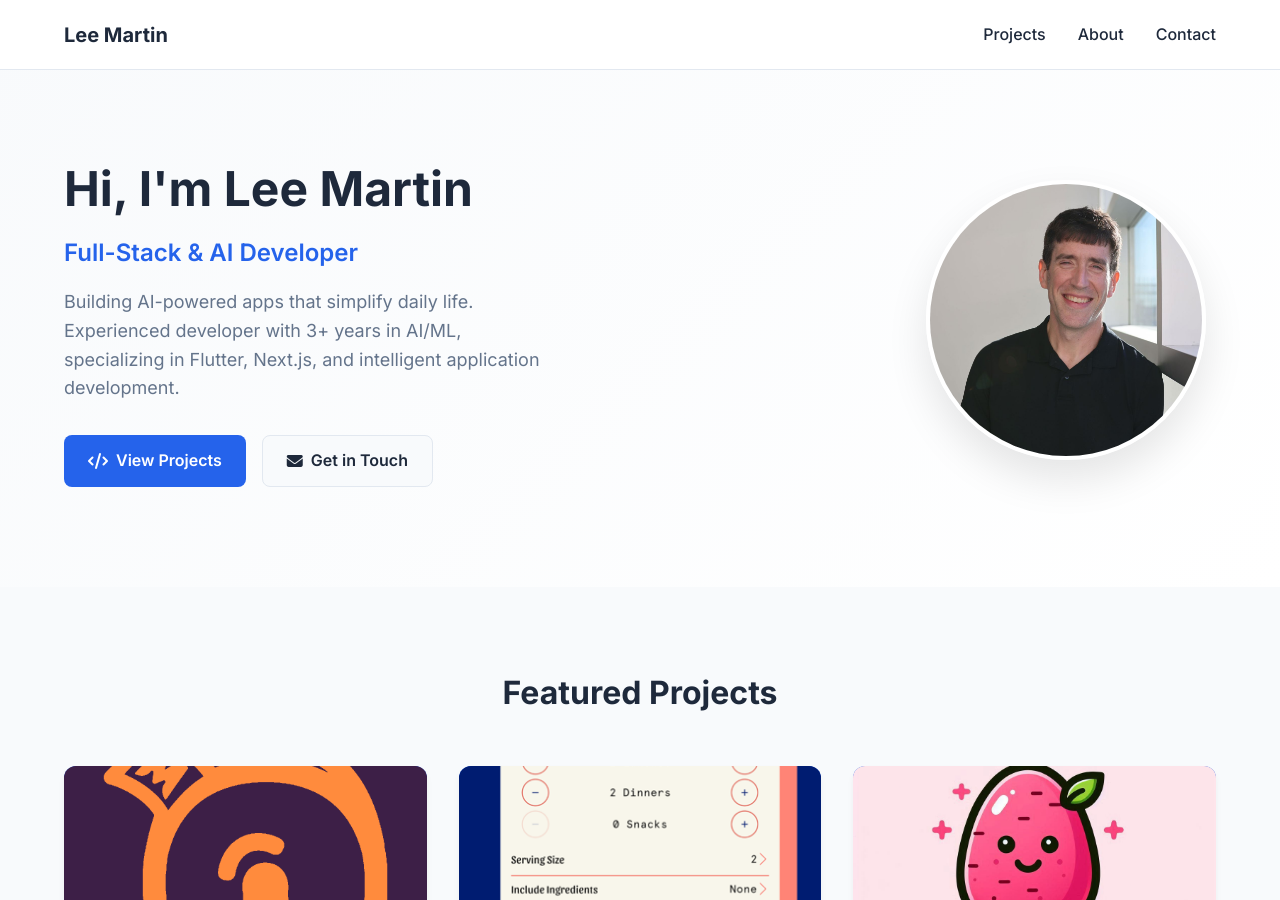
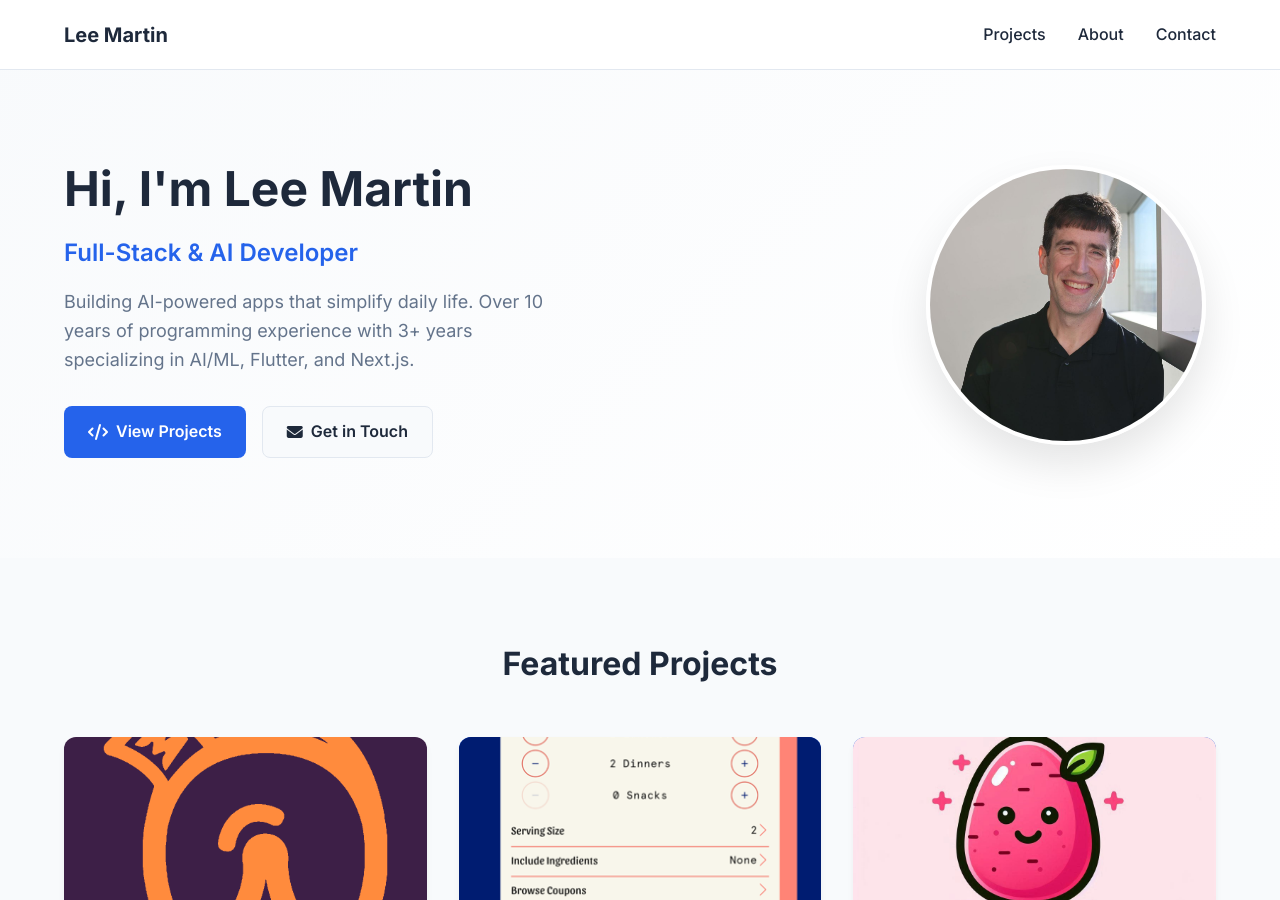
Before and after one commit to lbm54/personal_website, a Jekyll site: the page built from index.html, in a window 1280 px wide and 900 px high. Built offline with Jekyll 4.4.1, drawn with Linux system fonts in a browser that asks for light colours; some of the changed text lies outside the part shown.

Commit message:
Add GroupAccess project and update hero with 10+ years experience
- Update homepage hero to highlight 10+ years programming experience
  and 3+ years specializing in AI/ML
- Add BCBSAL GroupAccess as a featured project on homepage
- Create GroupAccess project detail page

🤖 Generated with [Claude Code](https://claude.com/claude-code)

Co-Authored-By: Claude Opus 4.5 <noreply@anthropic.com>

```diff
--- a/index.html
+++ b/index.html
@@ -10,7 +10,7 @@ title: Home
       <div class="hero-text">
         <h1>Hi, I'm Lee Martin</h1>
         <p class="tagline">Full-Stack & AI Developer</p>
-        <p class="description">Building AI-powered apps that simplify daily life. Experienced developer with 3+ years in AI/ML, specializing in Flutter, Next.js, and intelligent application development.</p>
+        <p class="description">Building AI-powered apps that simplify daily life. Over 10 years of programming experience with 3+ years specializing in AI/ML, Flutter, and Next.js.</p>
         <div class="hero-buttons">
           <a href="#projects" class="btn btn-primary">
             <i class="fas fa-code"></i> View Projects
@@ -142,6 +142,22 @@ title: Home
         </div>
       </article>
 
+      <!-- BCBS GroupAccess -->
+      <article class="project-card">
+        <div class="project-card-image">
+          <i class="fas fa-hospital placeholder-icon"></i>
+        </div>
+        <div class="project-card-content">
+          <h3><a href="{{ '/projects/groupaccess/' | relative_url }}">BCBSAL GroupAccess</a></h3>
+          <p>Enterprise employer portal for Blue Cross Blue Shield of Alabama. Core developer for 4+ years building insurance management features.</p>
+          <div class="project-tech">
+            <span class="tech-tag">Java</span>
+            <span class="tech-tag">Liferay</span>
+            <span class="tech-tag">Enterprise</span>
+          </div>
+        </div>
+      </article>
+
     </div>
   </div>
 </section>
```
Also changed, not shown: projects/groupaccess.md (added, +45 -0 lines).
